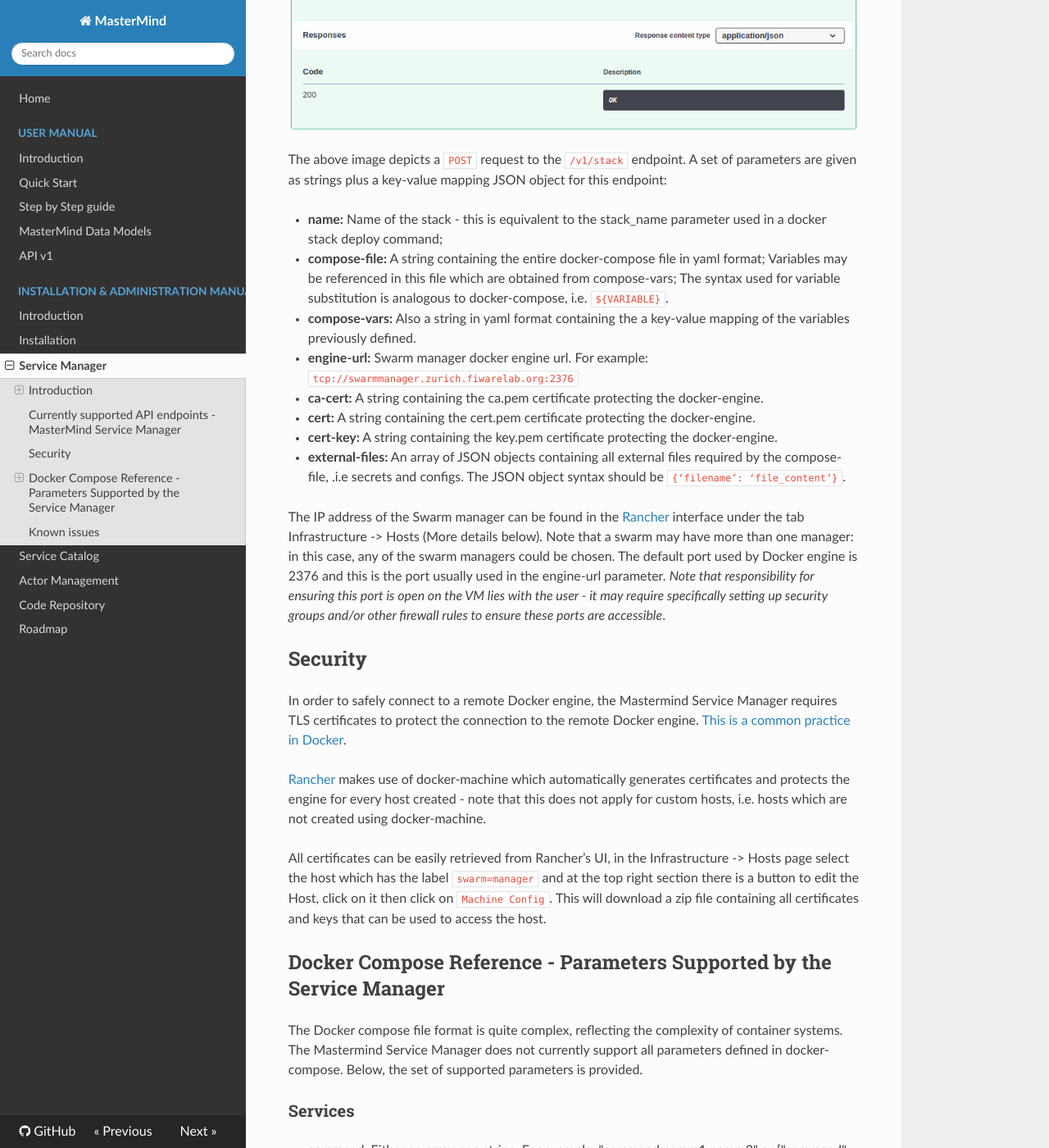
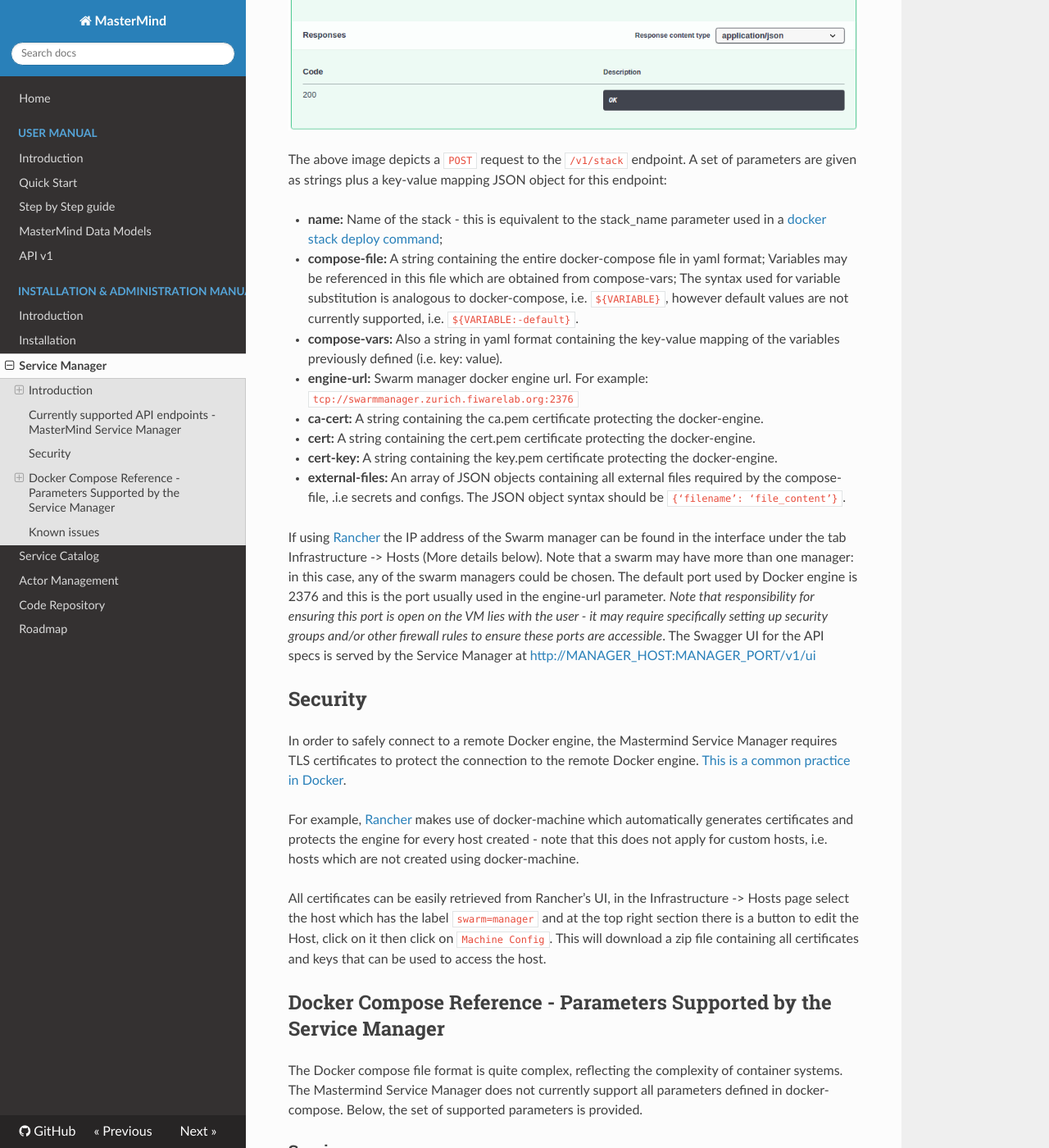
Before and after one commit to martel-innovate/MasterMind, an MkDocs documentation site: the page built from docs/admin/service_manager.md, in a window 1280 px wide and 1400 px high, scrolled down 1679 px. Shown: the whole window at 82% size. Built offline with MkDocs 1.6.1, drawn with Linux system fonts in a browser that asks for light colours; nearby versions of some CDN libraries; comment, search, counter and statistics services are not loaded; old or Windows-style settings are respelled for this version of MkDocs; some of the changed text lies outside the part shown.

Commit message:
Docs fixes based on feedback

```diff
--- a/docs/admin/service_manager.md
+++ b/docs/admin/service_manager.md
@@ -50,15 +50,16 @@ parameters are given as strings plus a key-value mapping JSON object for this
 endpoint:
 
 * **name:** Name of the stack - this is equivalent to the stack_name parameter
-  used in a docker stack deploy command;
+  used in a [docker stack deploy command](https://docs.docker.com/engine/swarm/stack-deploy/#deploy-the-stack-to-the-swarm);
 
 * **compose-file:** A string containing the entire docker-compose file in yaml
   format; Variables may be referenced in this file which are obtained from
   compose-vars; The syntax used for variable substitution is analogous to
-  docker-compose, i.e. `${VARIABLE}`.
+  docker-compose, i.e. `${VARIABLE}`, however default values are not currently
+  supported, i.e. `${VARIABLE:-default}`.
 
-* **compose-vars:** Also a string in yaml format containing the a key-value
-  mapping of the variables previously defined.
+* **compose-vars:** Also a string in yaml format containing the key-value
+  mapping of the variables previously defined (i.e. key: value).
 
 * **engine-url:** Swarm manager docker engine url. For example:
   `tcp://swarmmanager.zurich.fiwarelab.org:2376`
@@ -74,16 +75,19 @@ endpoint:
 
 * **external-files:** An array of JSON objects containing all external files
   required by the compose-file, .i.e secrets and configs. The JSON object
-syntax should be `{‘filename’: ‘file_content’}`.
+  syntax should be `{‘filename’: ‘file_content’}`.
 
-The IP address of the Swarm manager can be found in the [Rancher](http://rancher.com/)
-interface under the tab Infrastructure -> Hosts (More details below). Note
-that a swarm may have more than one manager: in this case, any of the swarm
+If using [Rancher](http://rancher.com/) the IP address of the Swarm manager
+can be found in the interface under the tab
+Infrastructure -> Hosts (More details below).
+Note that a swarm may have more than one manager: in this case, any of the swarm
 managers could be chosen. The default port used by Docker engine is 2376 and
 this is the port usually used in the engine-url parameter. *Note that
 responsibility for ensuring this port is open on the VM lies with the user -
 it may require specifically setting up security groups and/or other firewall
 rules to ensure these ports are accessible*.
+The Swagger UI for the API specs is served by the Service Manager at
+<http://MANAGER_HOST:MANAGER_PORT/v1/ui>
 
 ## Security
 
@@ -91,10 +95,10 @@ In order to safely connect to a remote Docker engine, the Mastermind Service
 Manager requires TLS certificates to protect the connection to the remote
 Docker engine. [This is a common practice in Docker](https://docs.docker.com/engine/security/https/).
 
-[Rancher](http://rancher.com/) makes use of docker-machine which automatically
-generates certificates and protects the engine for every host created - note
-that this does not apply for custom hosts, i.e. hosts which are not created
-using docker-machine.
+For example, [Rancher](http://rancher.com/) makes use of docker-machine which
+automatically generates certificates and protects the engine for every host
+created - note that this does not apply for custom hosts, i.e. hosts which are
+not created using docker-machine.
 
 All certificates can be easily retrieved from Rancher’s UI, in the
 Infrastructure -> Hosts page select the host which has the label
@@ -114,10 +118,9 @@ parameters is provided.
 * command:
   Either an array or a string. For example: "command param1 param2"
   or ["command", “param1”, “param2”]
-
 * configs:
-   Either the short or the long syntax are supported.
-   [For more information click here]('https://docs.docker.com/compose/compose-file/#configs').
+  Either the short or the long syntax are supported.
+  [For more information click here]('https://docs.docker.com/compose/compose-file/#configs').
 * deploy[labels]:
   A JSON object containing the labels for the service.
   [For more information click here]('https://docs.docker.com/compose/compose-file/#labels-1').
```
Also changed, not shown: other parts of docs/admin/service_manager.md (+1 -1 lines).
